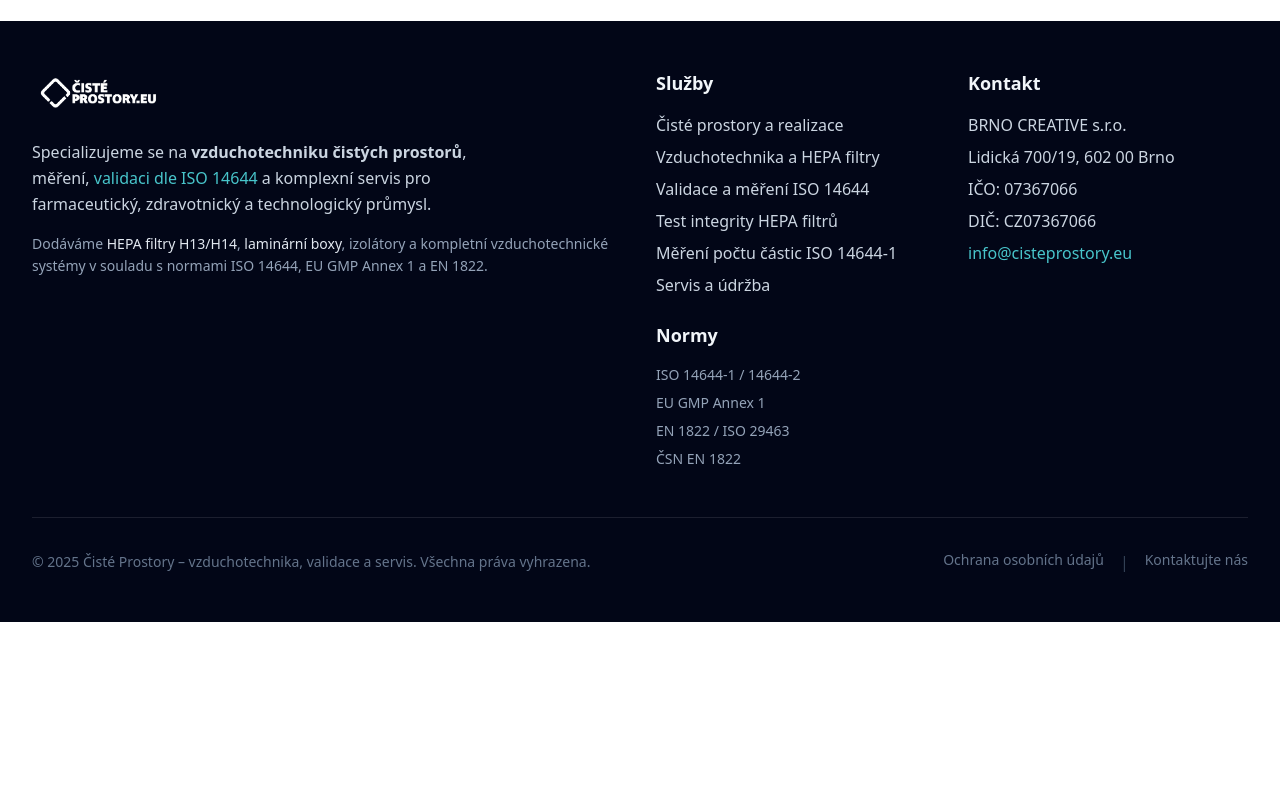
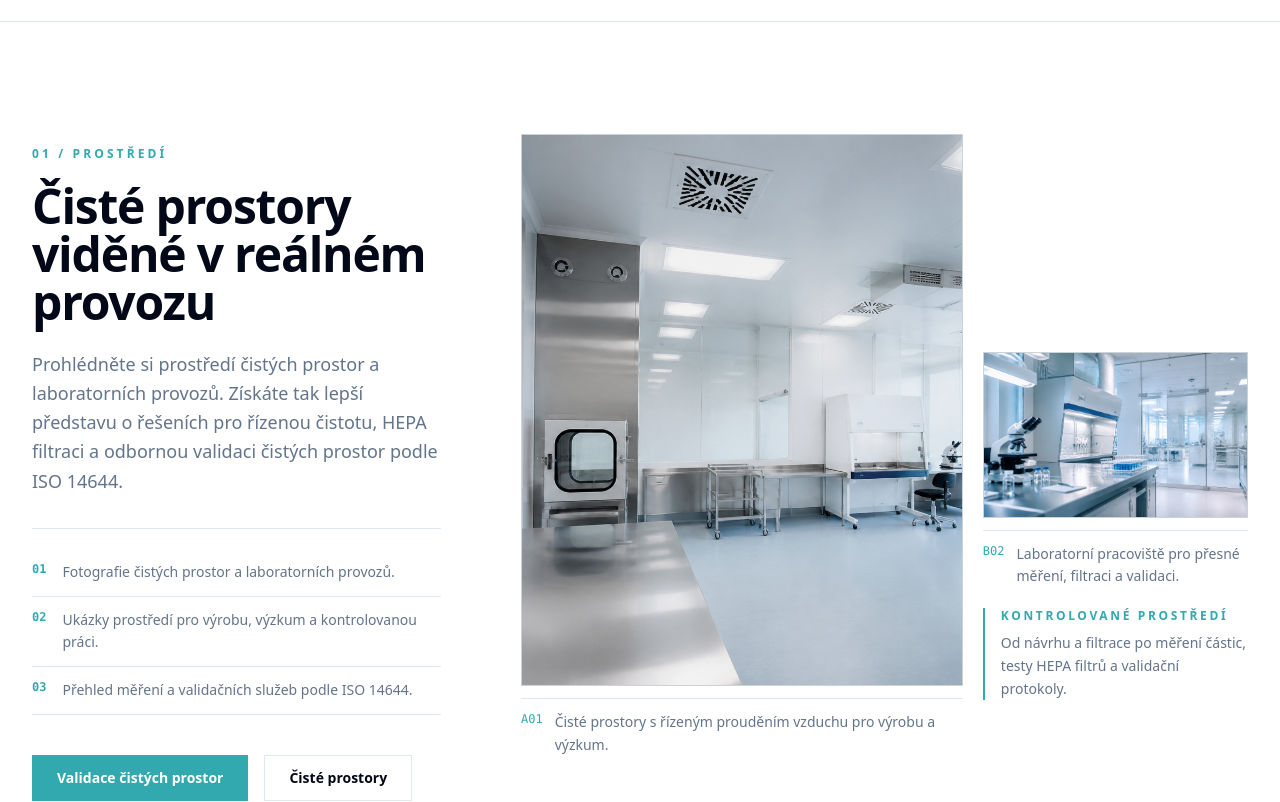
Before and after one commit to craneiocz/cisteprostory-next, a Next.js app: page /ciste-prostory in a window 1280 px wide. Shown: the part 1800-2602 px from the top of the page. Before the commit the page ends 2422 px from the top, so only its background shows below. Built offline with nearby package versions, Linux system fonts and the light colour scheme.

Commit message:
add showcase

```diff
--- a/src/app/ciste-prostory/page.tsx
+++ b/src/app/ciste-prostory/page.tsx
@@ -1,15 +1,16 @@
 import type { Metadata } from 'next';
 import Header from '@/components/Header';
 import Footer from '@/components/Footer';
+import VisualShowcase from '@/components/VisualShowcase';
 import { Shield, Filter, Settings, CheckCircle } from 'lucide-react';
 
 export const metadata: Metadata = {
-  title: 'Čisté prostory a laboratorní boxy – realizace ISO 14644 a EU GMP | cisteprostory.eu',
+  title: 'Čisté prostory – realizace ISO 14644 a EU GMP | cisteprostory.eu',
   description:
     'Realizace čistých prostorů tříd A–D dle EU GMP Annex 1 a ISO 14644, laboratorní boxy, laminární boxy, vzduchotechnika s HEPA H13/H14 filtry, měření, validace a servis po celé ČR.',
-  keywords: 'čisté prostory, laboratorní boxy, laminární boxy, ISO 14644, EU GMP Annex 1, HEPA filtry H13 H14, validace čistých prostorů, vzduchotechnika, měření částic',
+  keywords: 'čisté prostory, validace čistých prostor, laboratorní boxy, laminární boxy, ISO 14644, EU GMP Annex 1, HEPA filtry H13 H14, vzduchotechnika, měření částic',
   openGraph: {
-    title: 'Čisté prostory a laboratorní boxy – realizace ISO 14644 a EU GMP',
+    title: 'Čisté prostory – realizace ISO 14644 a EU GMP',
     description: 'Kompletní dodávky čistých prostorů, laboratorních boxů, HEPA filtrů a validace dle ISO 14644 a EU GMP Annex 1.',
     type: 'website',
     url: 'https://cisteprostory.eu/ciste-prostory',
@@ -177,6 +178,8 @@
         </div>
       </section>
 
+      <VisualShowcase />
+
       <Footer />
     </div>
   );
--- a/src/app/layout.tsx
+++ b/src/app/layout.tsx
@@ -6,30 +6,36 @@
 
 export const metadata: Metadata = {
   metadataBase: new URL("https://www.cisteprostory.eu"),
-  title: "Čisté prostory, vzduchotechnika a validace ISO 14644 | cisteprostory.eu",
+  title: "Čisté prostory a validace čistých prostor | cisteprostory.eu",
   description:
-    "Realizace čistých prostorů, vzduchotechniky, HEPA filtrů H13/H14, validace dle ISO 14644 a EU GMP Annex 1. Servis a měření po celé ČR.",
+    "Realizace čistých prostorů, validace čistých prostor, vzduchotechniky, HEPA filtrů H13/H14 a měření dle ISO 14644 a EU GMP Annex 1.",
   keywords:
-    "čisté prostory, vzduchotechnika, validace ISO 14644, EU GMP Annex 1, HEPA filtry H13 H14, laboratorní boxy, laminární boxy, servis HEPA filtrů, měření částic, izolátory cytostatika",
+    "čisté prostory, validace čistých prostor, vzduchotechnika, validace ISO 14644, EU GMP Annex 1, HEPA filtry H13 H14, laboratorní boxy, laminární boxy, servis HEPA filtrů, měření částic, izolátory cytostatika",
   icons: {
     icon: "/icon.png",
     apple: "/apple-icon.png",
     shortcut: "/favicon.ico",
   },
   openGraph: {
-    title: "Čisté prostory, vzduchotechnika a validace ISO 14644 | cisteprostory.eu",
+    title: "Čisté prostory a validace čistých prostor | cisteprostory.eu",
     description:
-      "Realizace čistých prostorů, vzduchotechniky, HEPA filtrů H13/H14, validace ISO 14644 a EU GMP Annex 1. Servis a měření po celé ČR.",
+      "Realizace čistých prostorů, validace čistých prostor, vzduchotechniky, HEPA filtrů H13/H14 a měření dle ISO 14644 a EU GMP Annex 1.",
     type: "website",
     url: "https://www.cisteprostory.eu",
     siteName: "Čisté prostory",
     locale: "cs_CZ",
+    images: [
+      {
+        url: "https://www.cisteprostory.eu/opengraph-image.png",
+        alt: "Čisté prostory a validace čistých prostor",
+      },
+    ],
   },
   twitter: {
     card: "summary_large_image",
-    title: "Čisté prostory, vzduchotechnika a validace ISO 14644",
+    title: "Čisté prostory a validace čistých prostor",
     description:
-      "Realizace čistých prostorů, vzduchotechniky, HEPA filtrů H13/H14, validace ISO 14644 a EU GMP Annex 1.",
+      "Realizace čistých prostorů, validace čistých prostor, vzduchotechniky a HEPA filtrů H13/H14.",
   },
   alternates: {
     canonical: "https://www.cisteprostory.eu",
@@ -48,7 +54,7 @@
   logo: "https://www.cisteprostory.eu/icon.png",
   image: "https://www.cisteprostory.eu/opengraph-image.png",
   description:
-    "Realizace čistých prostorů, laboratorní boxy, validace dle ISO 14644 a EU GMP, HEPA filtry, vzduchotechnika a servis po celé ČR.",
+    "Realizace čistých prostorů, laboratorní boxy, validace čistých prostor dle ISO 14644 a EU GMP, HEPA filtry, vzduchotechnika a servis po celé ČR.",
   email: "info@cisteprostory.eu",
   address: {
     "@type": "PostalAddress",
--- a/src/app/mereni-a-validace/page.tsx
+++ b/src/app/mereni-a-validace/page.tsx
@@ -5,9 +5,9 @@
 import { Gauge, CheckCircle, ClipboardCheck, Award } from 'lucide-react';
 
 export const metadata: Metadata = {
-  title: 'Validace a měření čistých prostorů ISO 14644 | cisteprostory.eu',
+  title: 'Validace čistých prostor ISO 14644 | cisteprostory.eu',
   description:
-    'Přesné měřící a validační služby pro čisté prostory dle ISO 14644-1, ISO 14644-2 a EU GMP Annex 1. Měření částic, integrity HEPA filtrů a kvalifikace IQ, OQ, PQ.',
+    'Validace čistých prostor podle ISO 14644-1, ISO 14644-2 a EU GMP Annex 1. Měření částic, test integrity HEPA filtrů a kvalifikace IQ, OQ a PQ.',
 };
 
 const MereniValidace = () => {
@@ -18,7 +18,7 @@
       {/* Hero Section */}
       <section className="bg-gradient-to-br from-primary via-primary-dark to-primary text-white py-16 lg:py-24">
         <div className="max-w-7xl mx-auto px-4 sm:px-6 lg:px-8">
-          <h1 className="text-4xl md:text-5xl font-bold mb-6">Validace a měření čistých prostorů</h1>
+          <h1 className="text-4xl md:text-5xl font-bold mb-6">Validace čistých prostor a měření dle ISO 14644</h1>
           <p className="text-xl text-white/90 max-w-3xl">
             Přesné měřicí a validační služby pro čisté prostory, laboratorní boxy a HEPA filtrace
           </p>
--- /dev/null
+++ b/src/components/VisualShowcase.tsx
@@ -0,0 +1,110 @@
+import Image from "next/image";
+import Link from "next/link";
+
+const highlights = [
+  "Fotografie čistých prostor a laboratorních provozů.",
+  "Ukázky prostředí pro výrobu, výzkum a kontrolovanou práci.",
+  "Přehled měření a validačních služeb podle ISO 14644.",
+];
+
+export default function VisualShowcase() {
+  return (
+    <section id="vizualni-prostory" className="border-y border-border bg-background py-20 lg:py-28">
+      <div className="mx-auto max-w-7xl px-4 sm:px-6 lg:px-8">
+        <div className="grid items-start gap-12 lg:grid-cols-[0.72fr_1.28fr] lg:gap-20">
+          <div className="lg:pt-3">
+            <p className="text-xs font-semibold uppercase tracking-[0.26em] text-primary">
+              01 / Prostředí
+            </p>
+            <h2 className="mt-5 max-w-xl text-3xl font-bold tracking-tight text-foreground md:text-5xl">
+              Čisté prostory viděné v reálném provozu
+            </h2>
+
+            <p className="mt-6 max-w-xl text-lg leading-relaxed text-muted-foreground">
+              Prohlédněte si prostředí čistých prostor a laboratorních provozů. Získáte tak lepší
+              představu o řešeních pro řízenou čistotu, HEPA filtraci a odbornou validaci čistých
+              prostor podle ISO 14644.
+            </p>
+
+            <ul className="mt-8 border-t border-border pt-5">
+              {highlights.map((item) => (
+                <li key={item} className="flex items-start gap-4 border-b border-border py-3 text-sm text-muted-foreground">
+                  <span
+                    className="font-mono text-xs font-semibold text-primary"
+                  >
+                    0{highlights.indexOf(item) + 1}
+                  </span>
+                  <span className="leading-relaxed">{item}</span>
+                </li>
+              ))}
+            </ul>
+
+            <div className="mt-10 flex flex-wrap gap-4">
+              <Link
+                href="/mereni-a-validace"
+                className="inline-flex items-center justify-center border border-primary bg-primary px-6 py-3 text-sm font-semibold text-primary-foreground transition-colors hover:bg-primary-dark"
+              >
+                Validace čistých prostor
+              </Link>
+              <Link
+                href="/ciste-prostory"
+                className="inline-flex items-center justify-center border border-border bg-background px-6 py-3 text-sm font-semibold text-foreground transition-colors hover:border-primary hover:text-primary"
+              >
+                Čisté prostory
+              </Link>
+            </div>
+          </div>
+
+          <div className="relative grid gap-5 sm:grid-cols-[1.25fr_0.75fr] sm:items-end">
+            <figure className="group">
+              <div className="relative aspect-[4/5] overflow-hidden border border-foreground/15 bg-muted">
+                <Image
+                  src="/images/cleanroom-hero.png"
+                  alt="Čisté prostory s HEPA filtrací pro validaci čistých prostor"
+                  fill
+                  sizes="(min-width: 1024px) 42vw, 100vw"
+                  className="object-cover grayscale-[15%] transition duration-700 group-hover:scale-[1.02] group-hover:grayscale-0"
+                />
+              </div>
+              <figcaption className="mt-3 flex gap-3 border-t border-border pt-3">
+                <span className="font-mono text-xs text-primary">A01</span>
+                <span className="text-sm leading-relaxed text-muted-foreground">
+                  Čisté prostory s řízeným prouděním vzduchu pro výrobu a výzkum.
+                </span>
+              </figcaption>
+            </figure>
+
+            <div className="space-y-5 sm:pb-14">
+              <figure className="group">
+                <div className="relative aspect-[16/10] overflow-hidden border border-foreground/15 bg-muted">
+                <Image
+                  src="/images/laboratory-hero.png"
+                  alt="Laboratorní prostor pro validaci a měření čistých prostor"
+                  fill
+                  sizes="(min-width: 1024px) 28vw, 100vw"
+                  className="object-cover grayscale-[15%] transition duration-700 group-hover:scale-[1.02] group-hover:grayscale-0"
+                />
+                </div>
+                <figcaption className="mt-3 flex gap-3 border-t border-border pt-3">
+                  <span className="font-mono text-xs text-primary">B02</span>
+                  <span className="text-sm leading-relaxed text-muted-foreground">
+                    Laboratorní pracoviště pro přesné měření, filtraci a validaci.
+                  </span>
+                </figcaption>
+              </figure>
+
+              <div className="border-l-2 border-primary pl-4">
+                <p className="text-xs font-semibold uppercase tracking-[0.22em] text-primary">
+                  Kontrolované prostředí
+                </p>
+                <p className="mt-2 text-sm leading-relaxed text-muted-foreground">
+                  Od návrhu a filtrace po měření částic, testy HEPA filtrů a validační protokoly.
+                </p>
+              </div>
+            </div>
+          </div>
+        </div>
+      </div>
+    </section>
+  );
+}
```
Also changed, not shown: public/images/cleanroom-hero.png (added), public/images/laboratory-hero.png (added).
